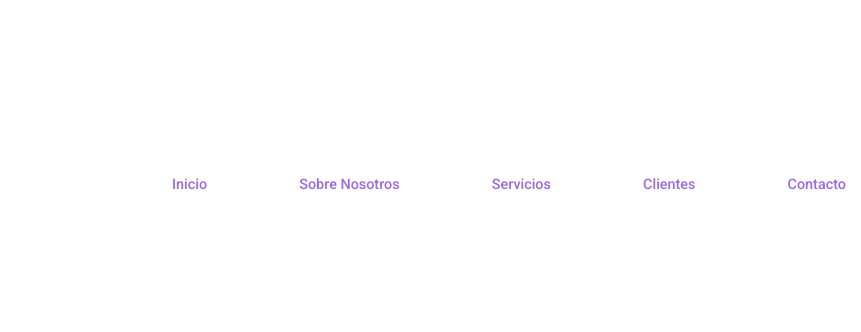
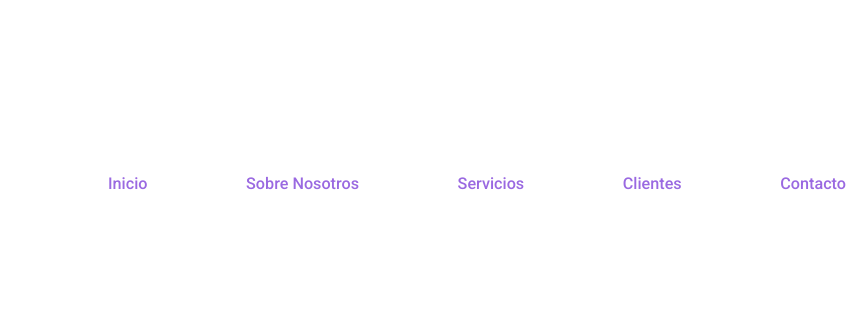
Before and after one commit to CDDR1/bamboo-website, a website: page index.html in a window 1280 px wide. Shown: the top 332 px of the page, 419-1280 px from the left. Drawn offline with nearby package versions, Linux system fonts and the light colour scheme.

Commit message:
Increasing font size of the main nav links

```diff
--- a/css/main.css
+++ b/css/main.css
@@ -639,7 +639,7 @@ footer {
 
     .main-nav {
         display: grid;
-        grid-template-columns: 35% 55%;
+        grid-template-columns: 35% 60%;
         justify-content: space-between;
     }
 
@@ -677,7 +677,7 @@ footer {
     }
 
     .nav-links li a {
-        font-size: 80%;
+        font-size: 90%;
         letter-spacing: 0;
     }
 
```
